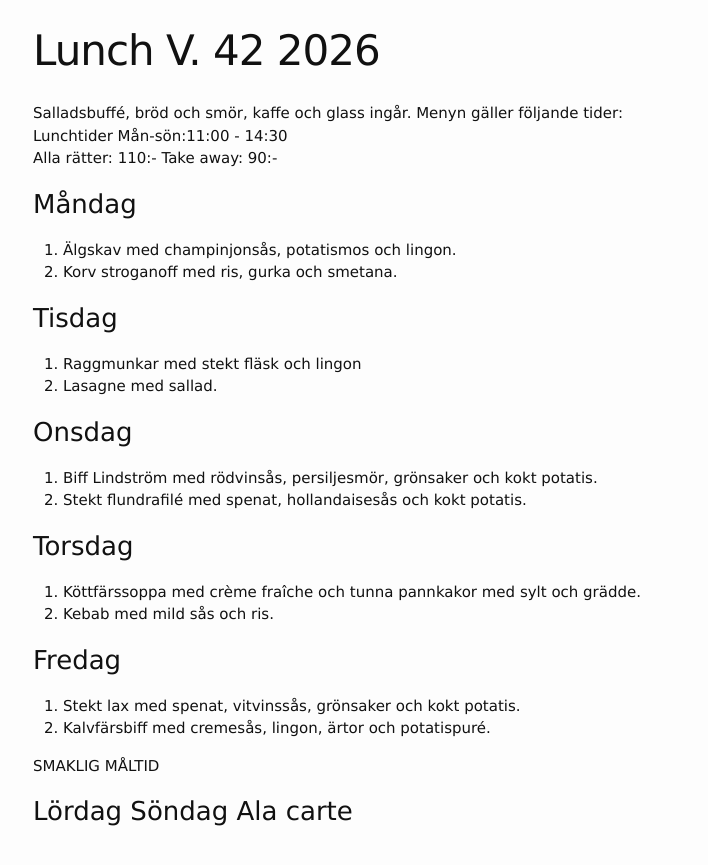
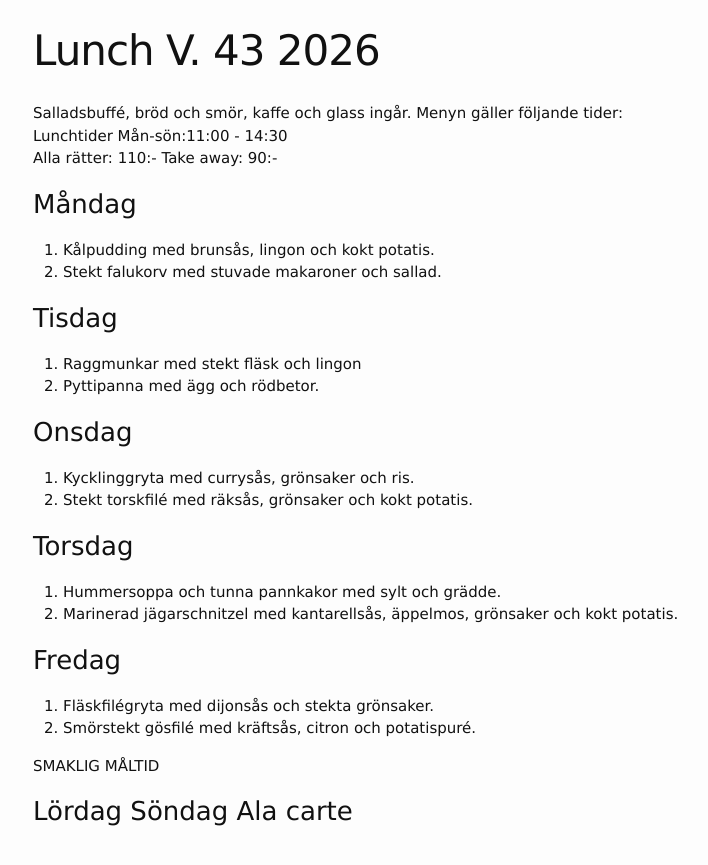
Before and after one commit to FarInn62/farinn62.github.io, a Jekyll site: the page built from lunch.md, in a window 1280 px wide. Shown: the top 865 px of the page, without its empty margins (237-945 px from the left). Built offline with Jekyll 4.4.1, drawn with Linux system fonts in a browser that asks for light colours.

Commit message:
Update lunch.md

```diff
--- a/lunch.md
+++ b/lunch.md
@@ -1,6 +1,6 @@
 ---
 layout: foodmenu
-title: Lunch V. 42 2026
+title: Lunch V. 43 2026
 permalink: /lunch/
 published: true
 ---
@@ -11,28 +11,28 @@ Alla rätter: 110:- Take away: 90:-
 
 ### Måndag
 
-1. Älgskav med champinjonsås, potatismos och lingon.
-2. Korv stroganoff med ris, gurka och smetana.
+1. Kålpudding med brunsås, lingon och kokt potatis.
+2. Stekt falukorv med stuvade makaroner och sallad.
 
 ### Tisdag
 
 1. Raggmunkar med stekt fläsk och lingon
-2. Lasagne med sallad.
+2. Pyttipanna med ägg och rödbetor.
 
 ### Onsdag
 
-1. Biff Lindström med rödvinsås, persiljesmör, grönsaker och kokt potatis.
-2. Stekt flundrafilé med spenat, hollandaisesås och kokt potatis.
+1. Kycklinggryta med currysås, grönsaker och ris.
+2. Stekt torskfilé med räksås, grönsaker och kokt potatis.
 
 ### Torsdag
 
-1. Köttfärssoppa med crème fraîche och tunna pannkakor med sylt och grädde.
-2. Kebab med mild sås och ris.
+1. Hummersoppa och tunna pannkakor med sylt och grädde.
+2. Marinerad jägarschnitzel med kantarellsås, äppelmos, grönsaker och kokt potatis.
 
 ### Fredag
 
-1.  Stekt lax med spenat, vitvinssås, grönsaker och kokt potatis.
-2.  Kalvfärsbiff med cremesås, lingon, ärtor och potatispuré.
+1.  Fläskfilégryta med dijonsås och stekta grönsaker.
+2.  Smörstekt gösfilé med kräftsås, citron och potatispuré.
 
 SMAKLIG MÅLTID
 ### Lördag Söndag Ala carte
```
